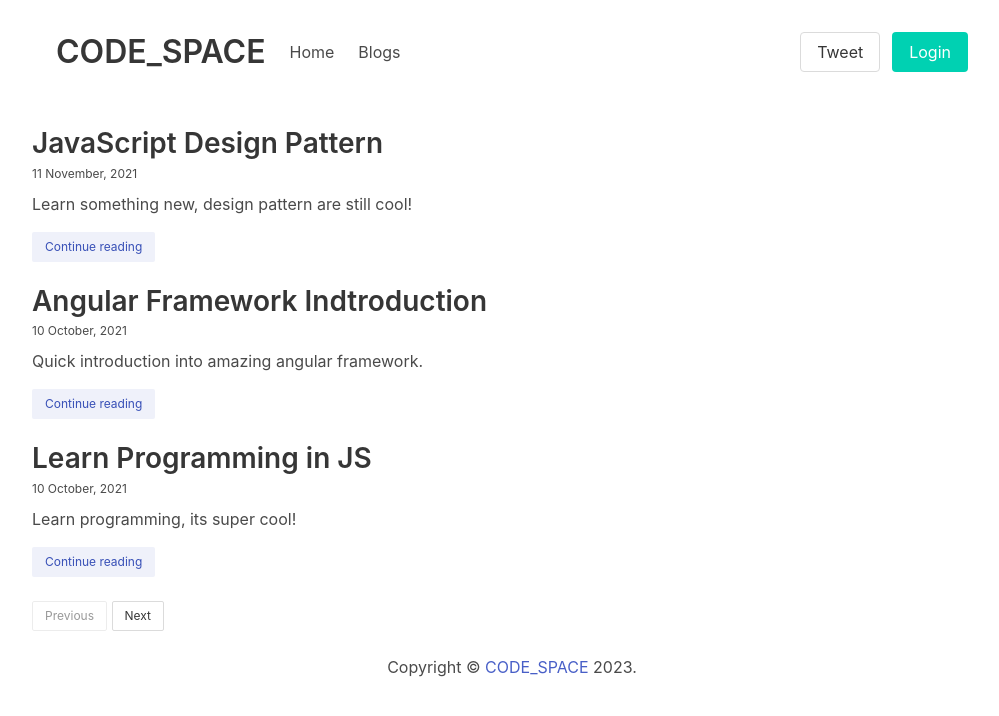
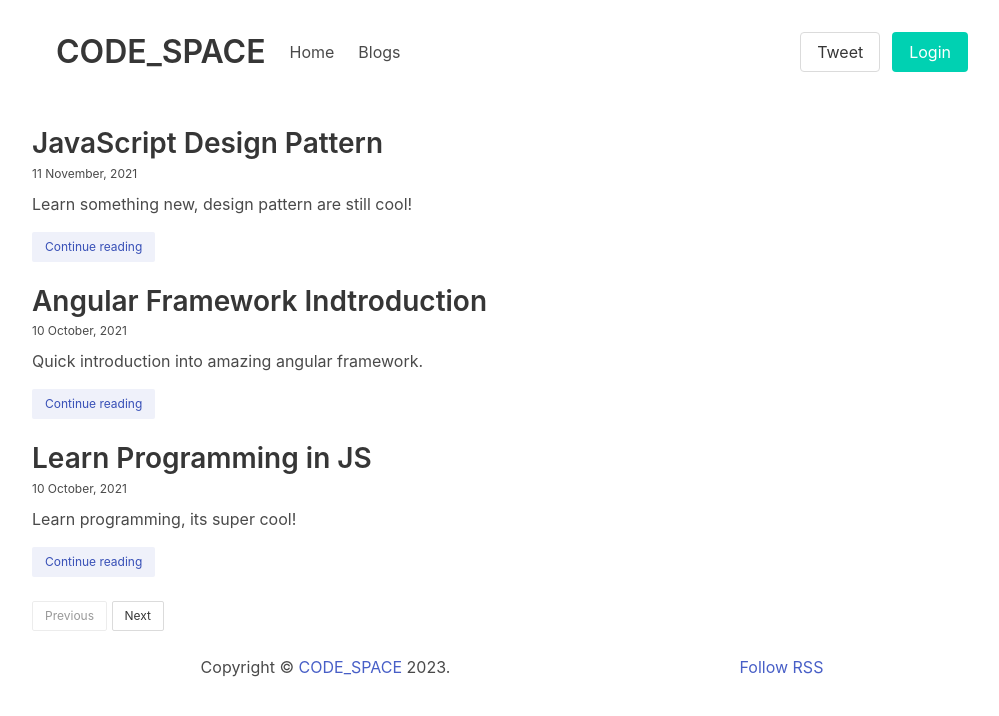
Before and after one commit to alperergul/gatsby-blog, a Gatsby site: page /blogs in a window 1280 px wide. Shown: the whole page, without its empty margins (128-1127 px from the left). Built offline with nearby package versions, Linux system fonts and the light colour scheme; Gatsby itself is replaced by a stand-in of ours.

Commit message:
RSS added

```diff
--- a/content/blogs/angular-framework-introduction.md
+++ b/content/blogs/angular-framework-introduction.md
@@ -5,6 +5,7 @@ date: 2021-10-10
 slug: angular-framework-introduction
 author: Alper Ergül
 rating: 5
+coverImage: https://thrangra.sirv.com/AngularJS.jpeg
 ---
 
 ## Quick introduction into amazing angular framework.
--- a/content/blogs/js-design-patterns.md
+++ b/content/blogs/js-design-patterns.md
@@ -5,6 +5,7 @@ date: 2021-11-11
 slug: js-design-patterns
 author: Alper Ergül
 rating: 4
+coverImage: https://thrangra.sirv.com/AngularJS.jpeg
 ---
 
 ## Learn something new, design pattern are still cool!
--- a/content/blogs/learn-gatsby-quick.md
+++ b/content/blogs/learn-gatsby-quick.md
@@ -5,6 +5,7 @@ date: 2021-05-10
 slug: learn-gatsby-quick
 author: Alper Ergül
 rating: 1
+coverImage: https://thrangra.sirv.com/AngularJS.jpeg
 ---
 
 # h1 Heading 8-)
--- a/content/blogs/learn-program-in-js.md
+++ b/content/blogs/learn-program-in-js.md
@@ -5,6 +5,7 @@ date: 2021-10-10
 slug: learn-programming-in-js
 author: Alper Ergül
 rating: 3
+coverImage: https://thrangra.sirv.com/AngularJS.jpeg
 ---
 
 ## Emphasis
--- a/gatsby-config.js
+++ b/gatsby-config.js
@@ -1,16 +1,28 @@
 /**
  * @type {import('gatsby').GatsbyConfig}
  */
+
+const rss = require("./utils/rss-options");
+
+require("dotenv").config({
+  path: `.env.${process.env.NODE_ENV}`,
+});
+
 module.exports = {
   siteMetadata: {
     title: `Place to learn coding`,
     description: "The best resource to learn coding online",
+    siteUrl: process.env.BASE_URL,
     body: {
       content: "Just some SEO content",
     },
   },
   plugins: [
     "gatsby-plugin-sass",
+    {
+      resolve: "gatsby-plugin-feed",
+      options: rss.options,
+    },
     {
       resolve: `gatsby-source-filesystem`,
       options: {
--- a/package.json
+++ b/package.json
@@ -18,6 +18,7 @@
     "axios": "^1.3.4",
     "bulma": "^0.9.4",
     "gatsby": "^5.7.0",
+    "gatsby-plugin-feed": "^5.7.0",
     "gatsby-plugin-react-helmet": "^6.7.0",
     "gatsby-plugin-sass": "^6.7.0",
     "gatsby-remark-prismjs": "^7.7.0",
--- a/src/components/Footer.js
+++ b/src/components/Footer.js
@@ -22,6 +22,15 @@ export default function Footer(props) {
           <div className="level-item has-text-centered">
             <Copyright />
           </div>
+          <div className="level-item has-text-centered">
+            <a
+              rel="noreferrer"
+              target="_blank"
+              href={`https://feedspot.com/infiniterss.php?q=site:${process.env.BASE_URL}/rss.xml`}
+            >
+              Follow RSS
+            </a>
+          </div>
         </nav>
       </div>
     </footer>
--- a/src/components/Seo.js
+++ b/src/components/Seo.js
@@ -2,7 +2,7 @@ import React from "react";
 import { Helmet } from "react-helmet";
 import { graphql, useStaticQuery } from "gatsby";
 
-export default function Seo({ title, description, meta = [] }) {
+export default function Seo({ title, image, description, meta = [] }) {
   const { site } = useStaticQuery(
     graphql`
       query {
@@ -20,6 +20,7 @@ export default function Seo({ title, description, meta = [] }) {
     ? `${title} | ${site.siteMetadata?.title}`
     : `${site.siteMetadata?.title}`;
   const defaultDescription = description || site.siteMetadata?.description;
+  const defaultImage = image || "https://thrangra.sirv.com/VueReactAng.jpeg";
 
   return (
     <Helmet
@@ -46,7 +47,7 @@ export default function Seo({ title, description, meta = [] }) {
         },
         {
           name: "og:image",
-          content: "https://thrangra.sirv.com/VueReactAng.jpeg",
+          content: defaultImage,
         },
         {
           name: "twitter:card",
@@ -66,7 +67,7 @@ export default function Seo({ title, description, meta = [] }) {
         },
         {
           name: "twitter:image",
-          content: "https://thrangra.sirv.com/VueReactAng.jpeg",
+          content: defaultImage,
         },
       ].concat(meta)}
     />
--- a/src/pages/about.js
+++ b/src/pages/about.js
@@ -10,7 +10,9 @@ export default function About({ data }) {
         title="About"
         description="Learn more about Code space methodology"
       />
+      <h1>{process.env.BASE_URL}</h1>
       <h1>{data.site.siteMetadata.title} </h1>
+      <h1>{data.site.siteMetadata.body.content} </h1>
     </Layout>
   );
 }
--- a/src/templates/blog.js
+++ b/src/templates/blog.js
@@ -7,11 +7,11 @@ import Seo from "../components/Seo";
 export default function Blog({ data }) {
   const {
     html,
-    frontmatter: { title, subtitle },
+    frontmatter: { title, subtitle, coverImage },
   } = data.markdownRemark;
   return (
     <Layout>
-      <Seo title={title} description={subtitle} />
+      <Seo title={title} description={subtitle} image={coverImage} />
       <h1> {title} </h1>
       <div className="blog-content">
         <div dangerouslySetInnerHTML={{ __html: html }}></div>
@@ -27,6 +27,7 @@ export const query = graphql`
       frontmatter {
         title
         subtitle
+        coverImage
       }
     }
   }
--- /dev/null
+++ b/utils/rss-options.js
@@ -0,0 +1,40 @@
+module.exports = {
+  options: {
+    feeds: [
+      {
+        serialize: ({ query: { allMarkdownRemark } }) => {
+          return allMarkdownRemark.edges.map(({ node }) => {
+            const url = `${process.env.BASE_URL}/blogs/${node.frontmatter.slug}`;
+            return Object.assign({}, node.frontmatter, {
+              description: node.frontmatter.subtitle,
+              url,
+              guid: url,
+              custom_elements: [{ "content:encoded": node.html }],
+            });
+          });
+        },
+        query: `
+          {
+            allMarkdownRemark(
+              sort: { order: DESC, fields: [frontmatter___date] },
+            ) {
+              edges {
+                node {
+                  html
+                  frontmatter {
+                    title
+                    subtitle
+                    slug
+                    date
+                  }
+                }
+              }
+            }
+          }
+        `,
+        title: "Code Space News",
+        output: "/rss.xml",
+      },
+    ],
+  },
+};
```
Also changed, not shown: 2 other files.
